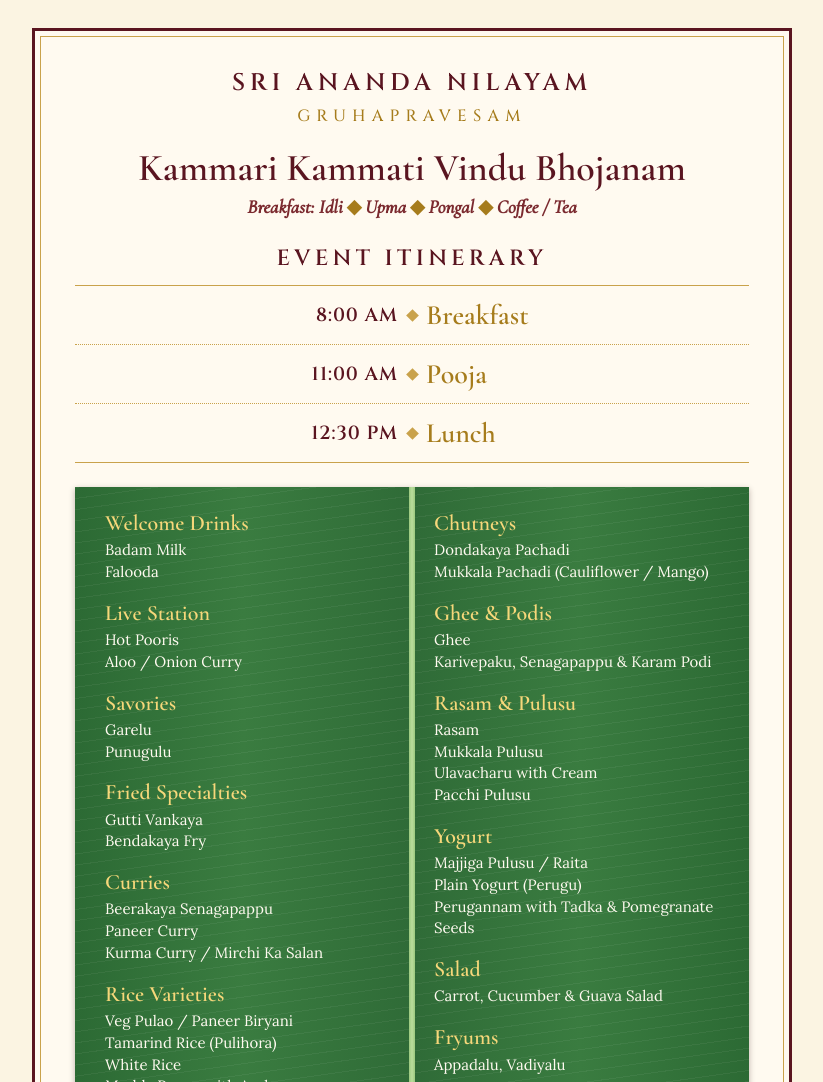
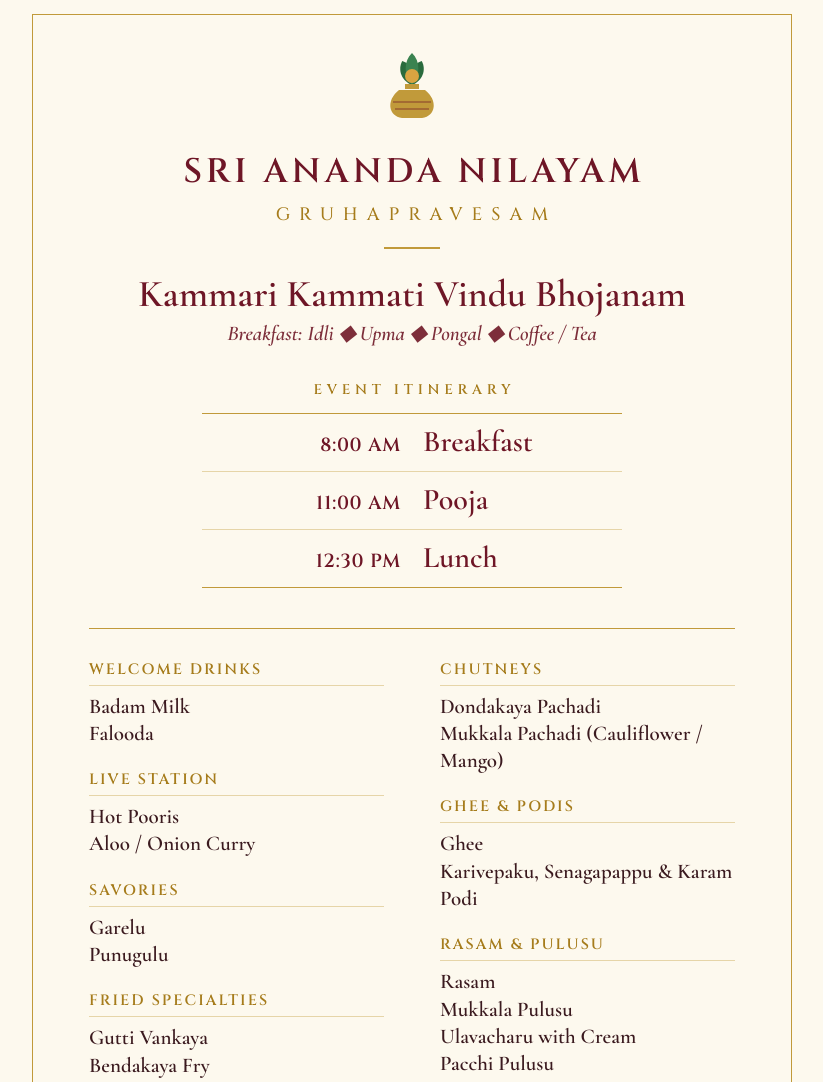
Before and after one commit to RaviPutta-S3/sri-ananda-nilayam-menu, a plain HTML site: page index.html in a window 1280 px wide. Shown: the top 1082 px of the page, without its empty margins (228-1051 px from the left). Drawn offline with nearby package versions, Linux system fonts and the light colour scheme.

Commit message:
Refactor index.html for improved structure and style

```diff
--- a/index.html
+++ b/index.html
@@ -1,35 +1,33 @@
 <!doctype html>
 <html lang="en"><head><meta charset="utf-8"><meta name="viewport" content="width=device-width,initial-scale=1">
-<title>Sri Ananda Nilayam Menu</title>
-<link href="https://fonts.googleapis.com/css2?family=Cinzel:wght@500;600&family=Cormorant+Garamond:ital,wght@0,500;0,600;1,500&family=Lora:wght@400;500&display=swap" rel="stylesheet">
-<style>*{box-sizing:border-box}h1,h3,p{margin:0}img{max-width:100%}
-:root{--ivory:#fbf4e2;--maroon:#5a1520;--gold:#a67c1c;--leaf:#2f6b37;--leaf2:#3a7c40;--title:#f6d77a;--ink:#fffaf0;color-scheme:light}
-body{margin:0;background:var(--ivory);color:var(--maroon);font-family:'Lora',Georgia,serif;padding-block:28px;padding-left:max(16px,env(safe-area-inset-left,0px));padding-right:max(16px,env(safe-area-inset-right,0px))}
-.wrap{max-width:760px;margin:0 auto;border:3px solid var(--maroon);outline:1px solid #c9a24b;outline-offset:-9px;padding:36px clamp(14px,4vw,40px) 32px;background:#fffaf0}
-.eyebrow{font-family:'Cinzel',serif;font-weight:600;letter-spacing:.2em;font-size:clamp(14px,3.6vw,24px);text-align:center}
-.eyebrow small{display:block;color:var(--gold);font-weight:500;letter-spacing:.38em;font-size:.68em;margin-top:6px}
-h1{font-family:'Cormorant Garamond',serif;font-weight:600;font-size:clamp(26px,6vw,38px);text-align:center;margin-top:18px;text-wrap:balance}
-.bf{font-family:'Cormorant Garamond',serif;font-style:italic;font-weight:600;font-size:clamp(15px,3.6vw,19px);text-align:center;color:#7b2a2f;margin-top:4px}
-.bf b{font-style:normal;color:var(--gold);margin:0 4px}
-.leaf{margin-top:24px;background:linear-gradient(90deg,transparent calc(50% - 3px),#9bc97f calc(50% - 3px),#b9dd9c 50%,#9bc97f calc(50% + 3px),transparent calc(50% + 3px)),repeating-linear-gradient(172deg,rgba(255,255,255,.05) 0 1px,transparent 1px 11px),linear-gradient(90deg,#2c6a34,#3a7c40 25%,#2f6b37 50%,#3a7c40 75%,#2c6a34);padding:24px clamp(10px,3vw,30px);display:grid;grid-template-columns:1fr 1fr;gap:0 clamp(14px,5vw,44px);box-shadow:0 2px 6px rgba(40,10,10,.3)}
-.leaf>div{display:flex;flex-direction:column;gap:18px;min-width:0}
-.sec h3{font-family:'Cormorant Garamond',serif;font-weight:600;font-size:clamp(18px,4.6vw,22px);color:var(--title);line-height:1.15;margin-bottom:3px}
-.sec p{font-size:clamp(13px,3.4vw,15px);line-height:1.45;color:var(--ink)}
-.foot{font-family:'Cormorant Garamond',serif;font-style:italic;font-weight:600;font-size:clamp(18px,4.4vw,22px);text-align:center;margin-top:26px;text-wrap:balance}
-.it{margin-top:26px;text-align:center}
-.it h2{font-family:'Cinzel',serif;font-weight:600;font-size:clamp(16px,4vw,22px);letter-spacing:.2em;margin:0}
-.rows{margin-top:12px;border-top:1.5px solid #c9a24b;border-bottom:1.5px solid #c9a24b}
-.row{display:grid;grid-template-columns:1fr 28px 1fr;align-items:center;padding:12px 0;border-bottom:1px dotted #c9a24b}
+<title>Sri Ananda Nilayam Menu</title><link href="https://fonts.googleapis.com/css2?family=Cinzel:wght@500;600;700&family=Cormorant+Garamond:ital,wght@0,500;0,600;0,700;1,600&display=swap" rel="stylesheet">
+<style>
+*{box-sizing:border-box}h1,h2,h3,p{margin:0}
+body{margin:0;background:#fdf9ee;color:#6e1626;font-family:'Cormorant Garamond',Georgia,serif;padding:14px;text-align:center}
+.panel{max-width:760px;margin:0 auto;border:1.5px solid #c19a3a;padding:36px clamp(18px,5vw,56px) 40px}
+.kal{display:block;width:60px;margin:0 auto}
+.h1{font-family:'Cinzel',serif;font-weight:600;font-size:clamp(20px,5.6vw,34px);letter-spacing:.12em;margin:26px -.12em 0 0;line-height:1.15}
+.h2{font-family:'Cinzel',serif;font-weight:500;font-size:clamp(12px,3.2vw,18px);letter-spacing:.5em;margin:10px -.5em 0 0;color:#a67c1c}
+.ln{width:56px;height:1.5px;background:#c19a3a;margin:20px auto 0}
+h1{font-weight:600;font-size:clamp(26px,6.4vw,38px);margin-top:22px;text-wrap:balance}
+.bf{font-style:italic;font-weight:600;font-size:clamp(17px,4vw,21px);color:#7d2e3a;margin-top:4px}
+.it{margin-top:34px}
+.it .t{font-family:'Cinzel',serif;font-weight:600;font-size:14px;letter-spacing:.34em;margin-right:-.34em;color:#a67c1c}
+.rows{margin:14px auto 0;max-width:420px;border-top:1px solid #c19a3a;border-bottom:1px solid #c19a3a}
+.row{display:grid;grid-template-columns:1fr 1fr;align-items:baseline;gap:22px;padding:13px 0;border-bottom:1px solid #e6d5a8}
 .row:last-child{border-bottom:0}
-.tm{text-align:right;font-family:'Cinzel',serif;font-weight:600;font-size:clamp(14px,3.6vw,19px);letter-spacing:.05em}
-.ev{text-align:left;font-family:'Cormorant Garamond',serif;font-weight:600;font-size:clamp(20px,5vw,28px);color:var(--gold)}
-.dm{width:9px;height:9px;background:#c9a24b;transform:rotate(45deg);margin:0 auto}
-@media(max-width:520px){.leaf{grid-template-columns:1fr;background:linear-gradient(90deg,#2c6a34,#3a7c40 50%,#2c6a34)}.leaf>div+div{margin-top:18px}}
-</style>
-</head><body>
-<div class="wrap"><div class="eyebrow">SRI ANANDA NILAYAM<small>GRUHAPRAVESAM</small></div>
+.tm{text-align:right;font-family:'Cinzel',serif;font-weight:600;font-size:clamp(15px,3.8vw,19px);letter-spacing:.04em}
+.ev{text-align:left;font-weight:600;font-size:clamp(24px,6vw,30px);line-height:1}
+.menu{margin-top:40px;text-align:left;display:grid;grid-template-columns:1fr 1fr;gap:0 clamp(24px,6vw,56px);border-top:1px solid #c19a3a;padding-top:30px}
+.menu>div{display:flex;flex-direction:column;gap:22px;min-width:0}
+.sec h3{font-family:'Cinzel',serif;font-weight:600;font-size:clamp(13px,3.4vw,15px);letter-spacing:.14em;text-transform:uppercase;color:#a67c1c;padding-bottom:5px;border-bottom:1px solid #e6d5a8;margin-bottom:7px}
+.sec p{font-weight:600;font-size:clamp(18px,4.4vw,21px);line-height:1.3;color:#3b1a1f}
+.foot{font-style:italic;font-weight:600;font-size:clamp(20px,4.8vw,24px);margin-top:40px;text-wrap:balance}
+@media(max-width:520px){.menu{grid-template-columns:1fr}.menu>div+div{margin-top:22px}}
+</style></head><body><div class="panel"><svg class="kal" viewBox="-30 -8 60 76" xmlns="http://www.w3.org/2000/svg"><g transform="translate(0,26) rotate(158)"><path d="M0,0C8,7.8 8,19.5 0,26C-8,19.5 -8,7.8 0,0Z" fill="#2a6b3d"/></g><g transform="translate(0,26) rotate(202)"><path d="M0,0C8,7.8 8,19.5 0,26C-8,19.5 -8,7.8 0,0Z" fill="#2a6b3d"/></g><g transform="translate(0,26) rotate(180)"><path d="M0,0C8.5,9.6 8.5,24.0 0,32C-8.5,24.0 -8.5,9.6 0,0Z" fill="#3b8350"/></g><circle cx="0" cy="17" r="7" fill="#d9a441"/><rect x="-7" y="25" width="14" height="5" fill="#c19a3a"/><path d="M-13,31C-26,41 -24,57 -10,59H10C24,57 26,41 13,31Z" fill="#c19a3a"/><path d="M-19,43H19M-17,50H17" stroke="#6e1626" stroke-width="1.2" opacity=".7"/></svg>
+<div class="h1">SRI ANANDA NILAYAM</div><div class="h2">GRUHAPRAVESAM</div><div class="ln"></div>
 <h1>Kammari Kammati Vindu Bhojanam</h1>
-<div class="bf">Breakfast: Idli<b>◆</b>Upma<b>◆</b>Pongal<b>◆</b>Coffee / Tea</div>
-<div class="it"><h2>EVENT ITINERARY</h2><div class="rows"><div class="row"><span class="tm">8:00 AM</span><span class="dm"></span><span class="ev">Breakfast</span></div><div class="row"><span class="tm">11:00 AM</span><span class="dm"></span><span class="ev">Pooja</span></div><div class="row"><span class="tm">12:30 PM</span><span class="dm"></span><span class="ev">Lunch</span></div></div></div>
-<div class="leaf"><div><div class="sec"><h3>Welcome Drinks</h3><p>Badam Milk</p><p>Falooda</p></div><div class="sec"><h3>Live Station</h3><p>Hot Pooris</p><p>Aloo / Onion Curry</p></div><div class="sec"><h3>Savories</h3><p>Garelu</p><p>Punugulu</p></div><div class="sec"><h3>Fried Specialties</h3><p>Gutti Vankaya</p><p>Bendakaya Fry</p></div><div class="sec"><h3>Curries</h3><p>Beerakaya Senagapappu</p><p>Paneer Curry</p><p>Kurma Curry / Mirchi Ka Salan</p></div><div class="sec"><h3>Rice Varieties</h3><p>Veg Pulao / Paneer Biryani</p><p>Tamarind Rice (Pulihora)</p><p>White Rice</p><p>Mudda Pappu with Avakaya</p></div></div><div><div class="sec"><h3>Chutneys</h3><p>Dondakaya Pachadi</p><p>Mukkala Pachadi (Cauliflower / Mango)</p></div><div class="sec"><h3>Ghee &amp; Podis</h3><p>Ghee</p><p>Karivepaku, Senagapappu &amp; Karam Podi</p></div><div class="sec"><h3>Rasam &amp; Pulusu</h3><p>Rasam</p><p>Mukkala Pulusu</p><p>Ulavacharu with Cream</p><p>Pacchi Pulusu</p></div><div class="sec"><h3>Yogurt</h3><p>Majjiga Pulusu / Raita</p><p>Plain Yogurt (Perugu)</p><p>Perugannam with Tadka &amp; Pomegranate Seeds</p></div><div class="sec"><h3>Salad</h3><p>Carrot, Cucumber &amp; Guava Salad</p></div><div class="sec"><h3>Fryums</h3><p>Appadalu, Vadiyalu</p></div><div class="sec"><h3>Sweets</h3><p>Bobbatlu</p><p>Poornalu</p></div></div></div>
+<div class="bf">Breakfast: Idli &#9670; Upma &#9670; Pongal &#9670; Coffee / Tea</div>
+<div class="it"><div class="t">EVENT ITINERARY</div><div class="rows"><div class="row"><span class="tm">8:00 AM</span><span class="ev">Breakfast</span></div><div class="row"><span class="tm">11:00 AM</span><span class="ev">Pooja</span></div><div class="row"><span class="tm">12:30 PM</span><span class="ev">Lunch</span></div></div></div>
+<div class="menu"><div><div class="sec"><h3>Welcome Drinks</h3><p>Badam Milk</p><p>Falooda</p></div><div class="sec"><h3>Live Station</h3><p>Hot Pooris</p><p>Aloo / Onion Curry</p></div><div class="sec"><h3>Savories</h3><p>Garelu</p><p>Punugulu</p></div><div class="sec"><h3>Fried Specialties</h3><p>Gutti Vankaya</p><p>Bendakaya Fry</p></div><div class="sec"><h3>Curries</h3><p>Beerakaya Senagapappu</p><p>Paneer Curry</p><p>Kurma Curry / Mirchi Ka Salan</p></div><div class="sec"><h3>Rice Varieties</h3><p>Veg Pulao / Paneer Biryani</p><p>Tamarind Rice (Pulihora)</p><p>White Rice</p><p>Mudda Pappu with Avakaya</p></div></div><div><div class="sec"><h3>Chutneys</h3><p>Dondakaya Pachadi</p><p>Mukkala Pachadi (Cauliflower / Mango)</p></div><div class="sec"><h3>Ghee &amp; Podis</h3><p>Ghee</p><p>Karivepaku, Senagapappu &amp; Karam Podi</p></div><div class="sec"><h3>Rasam &amp; Pulusu</h3><p>Rasam</p><p>Mukkala Pulusu</p><p>Ulavacharu with Cream</p><p>Pacchi Pulusu</p></div><div class="sec"><h3>Yogurt</h3><p>Majjiga Pulusu / Raita</p><p>Plain Yogurt (Perugu)</p><p>Perugannam with Tadka &amp; Pomegranate Seeds</p></div><div class="sec"><h3>Salad</h3><p>Carrot, Cucumber &amp; Guava Salad</p></div><div class="sec"><h3>Fryums</h3><p>Appadalu, Vadiyalu</p></div><div class="sec"><h3>Sweets</h3><p>Bobbatlu</p><p>Poornalu</p></div></div></div>
 <div class="foot">Eat well and bless our new home with love, the Kammari family</div></div></body></html>
```
